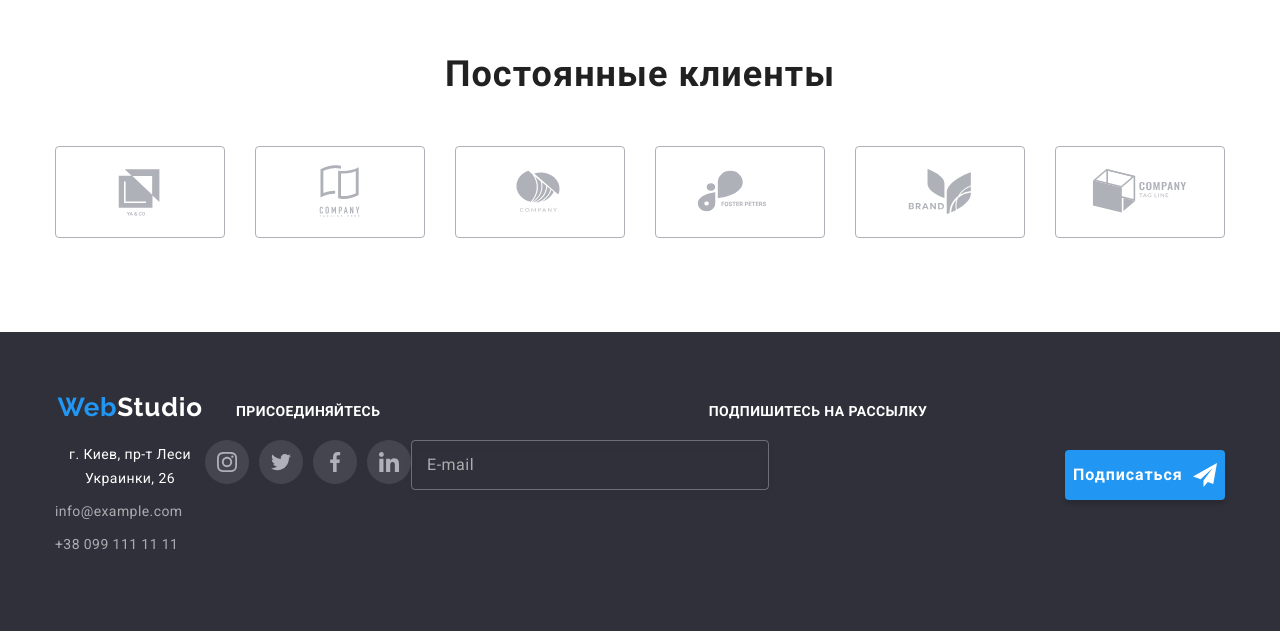
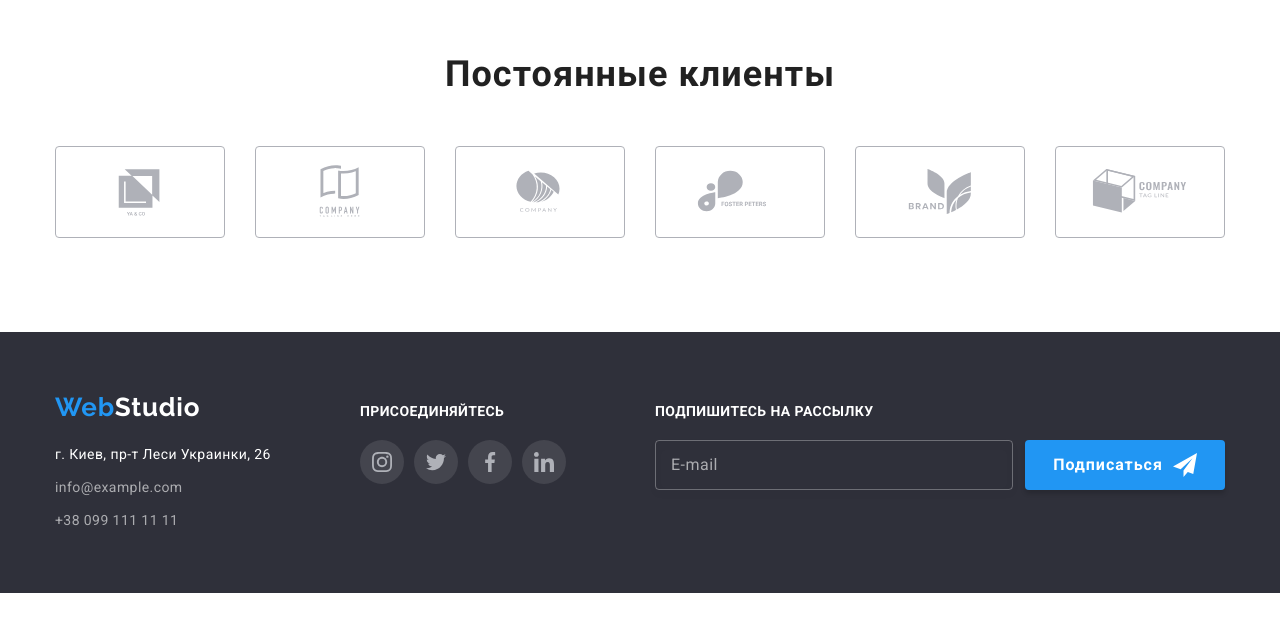
Before and after one commit to EkaterinaSilchenko1983/goit-markup-hw-08, a plain HTML site: page index.html in a window 1280 px wide. Shown: the part 1783-2414 px from the top of the page. After the commit the page ends 2376 px from the top, so only its background shows below. Drawn offline with nearby package versions, Linux system fonts and the light colour scheme.

Commit message:
добавляет адаптив в футер

```diff
--- a/sass/layout/_footer.scss
+++ b/sass/layout/_footer.scss
@@ -4,34 +4,28 @@
   padding-bottom: 60px;
 }
 
-.footer-contact {
-  display: flex;
-  flex-direction: column;
-  align-items: center;
-  margin-bottom: 60px;
-}
-
 .footer__container {
-  // display: flex;
-  // align-items: baseline;
-  // justify-content: space-between;
-
-  display: flex;
-  flex-direction: column;
-  align-items: center;
-  justify-content: space-between;
+  text-align: center;
 
   @media screen and (min-width: 768px) {
     display: flex;
-    flex-direction: row;
-    align-items: center;
-    justify-content: space-between;
+    flex-wrap: wrap;
+    justify-content: space-around;
   }
 
   @media screen and (min-width: 1200px) {
     display: flex;
     align-items: baseline;
     justify-content: space-between;
+    text-align: inherit;
+  }
+}
+
+.footer-contact {
+  margin-bottom: 60px;
+
+  @media screen and (min-width: 1200px) {
+    margin-bottom: 0;
   }
 }
 
@@ -40,13 +34,10 @@
   margin-bottom: 20px;
   font-family: 'Raleway', sans-serif;
   font-weight: 700;
-  // font-size: 26px;
-  // line-height: 1.19;
+  font-size: 24px;
+  line-height: 1.19;
   letter-spacing: 0.03em;
   text-decoration: none;
-
-  font-size: 24px;
-  line-height: 1.16;
 
   @media screen and (min-width: 1200px) {
     font-size: 26px;
@@ -59,15 +50,10 @@
 }
 
 .footer-list__link {
-  //  display: inline-block;
-  // margin-bottom: 9px;
-
-  display: block;
+  display: inline-block;
   margin-bottom: 8px;
-  text-align: center;
 
   @media screen and (min-width: 1200px) {
-    display: inline-block;
     margin-bottom: 9px;
   }
 
@@ -98,6 +84,10 @@
 
 .footer-box-soc {
   margin-bottom: 60px;
+
+  @media screen and (min-width: 1200px) {
+    margin-bottom: 0;
+  }
 }
 
 .footer-soc-list {
@@ -141,19 +131,14 @@
 
 .footer-form {
   width: 100%;
+  @media screen and (min-width: 1200px) {
+    width: auto;
+  }
 }
 
 .footer-form__field {
-  // display: flex;
-
-  display: flex;
-  flex-direction: column;
-  align-items: center;
-  width: 100%;
-
   @media screen and (min-width: 1200px) {
     display: flex;
-    flex-direction: row;
   }
 }
 
@@ -166,18 +151,13 @@
   letter-spacing: 0.03em;
   text-transform: uppercase;
   color: var(--primary-white-color);
-
-  text-align: center;
 }
 
 .footer-form__wrap {
   position: relative;
-
-  width: 100%;
   margin-bottom: 20px;
-
   @media screen and (min-width: 1200px) {
-    position: relative;
+    margin-bottom: 0;
   }
 }
 
@@ -185,6 +165,19 @@
   position: absolute;
   top: 50%;
   left: 0;
+
+  @media screen and (min-width: 768px) {
+    position: absolute;
+    top: 50%;
+    left: 20%;
+  }
+
+  @media screen and (min-width: 1200px) {
+    position: absolute;
+    top: 50%;
+    left: 0;
+  }
+
   transform: translateY(-50%);
   padding-left: 16px;
 
@@ -206,17 +199,17 @@
 }
 
 .footer-form__input {
-  // width: 358px;
+  width: 100%;
   max-width: 450px;
-  width: 100%;
-
   height: 50px;
-  color: var(--main-text-color);
-  font: inherit;
 
   @media screen and (min-width: 1200px) {
     width: 358px;
+    height: 50px;
   }
+
+  color: var(--main-text-color);
+  font: inherit;
 
   border: 1px solid rgba(255, 255, 255, 0.3);
   filter: drop-shadow(0px 4px 4px rgba(0, 0, 0, 0.15));
@@ -230,17 +223,13 @@
   display: inline-flex;
   align-items: center;
   justify-content: center;
-  // margin-left: 12px;
+  margin-left: 12px;
   border: none;
-
-  @media screen and (min-width: 1200px) {
-    margin-left: 12px;
-  }
 
   background-color: var(--accent-color);
   box-shadow: 0px 4px 4px rgba(0, 0, 0, 0.15);
   border-radius: 4px;
-  width: 200px;
+  min-width: 200px;
   height: 50px;
   cursor: pointer;
 
```
Also changed, not shown: css/main.css, css/main.min.css, 2 other files.
